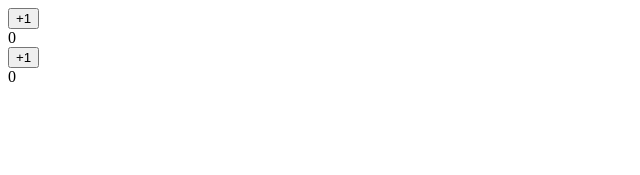
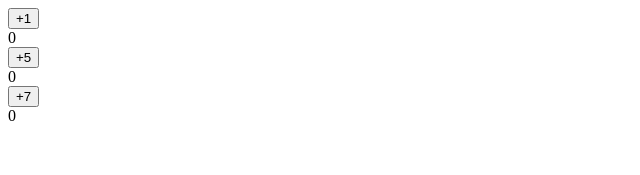
Before and after one commit to valensixx/react_core_conceps, a React (Create React App) app in the folder my-app/: page / in a window 1280 px wide. Shown: the top 175 px of the page, without its empty margins (0-640 px from the left). Built offline with nearby package versions, Linux system fonts and the light colour scheme.

Commit message:
props.incrementBy

```diff
--- a/my-app/src/components/App.js
+++ b/my-app/src/components/App.js
@@ -6,6 +6,7 @@ const App = () => {
        <div>
             <CountButton incrementBy={1} />
             <CountButton incrementBy={5} />
+            <CountButton incrementBy={7} />
        </div>
     )
 }
--- a/my-app/src/components/CountButton.js
+++ b/my-app/src/components/CountButton.js
@@ -6,12 +6,12 @@ const CountButton = (props) => {  //react props gives us a way to change and spe
     const [currtntCount, setCurrentCount] = useState(0); //this is the hook
 
     const handleClick = () => {
-        setCurrentCount( currtntCount + 1);
+        setCurrentCount( currtntCount + props.incrementBy);
     };
 
     return (
         <div>
-            <button onClick={handleClick}>+1</button>
+            <button onClick={handleClick}>+{props.incrementBy}</button>
             <div>{currtntCount}</div>
         </div>
     );
```
